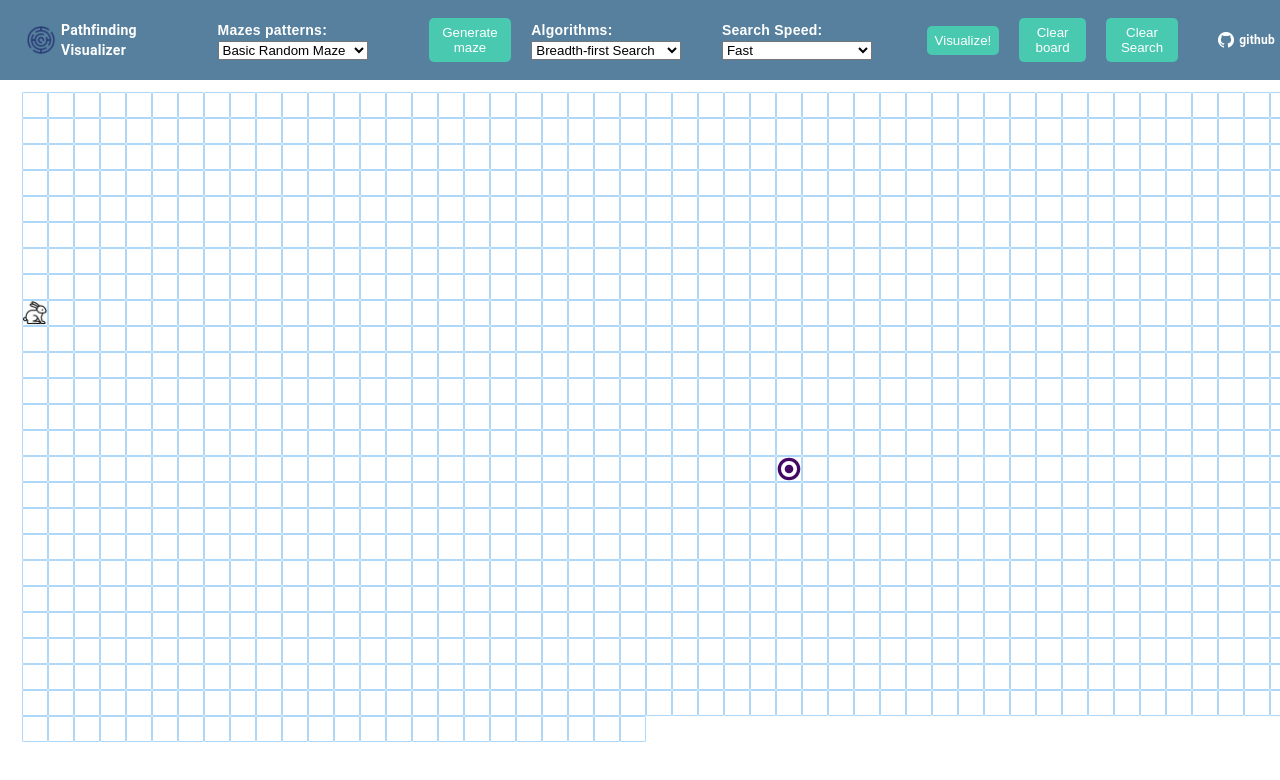
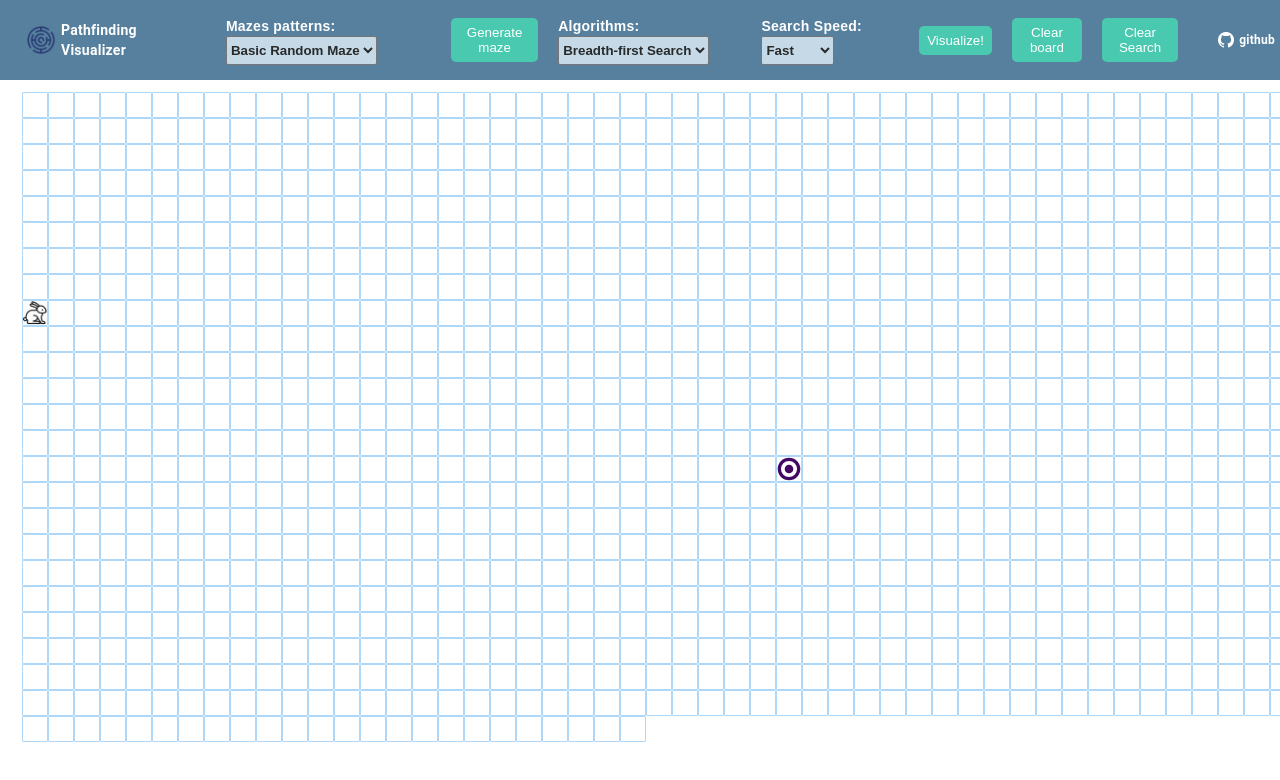
Before and after one commit to Raef96/path-search, an Angular app: page / in a window 1280 px wide. Shown: the top 780 px of the page. Built offline with nearby package versions, Linux system fonts and the light colour scheme.

Commit message:
update the dropdown & add less

```diff
--- a/src/app/components/dropdown/dropdown.component.html
+++ b/src/app/components/dropdown/dropdown.component.html
@@ -1,4 +1,4 @@
-<select class="dropdown" [disabled]="isDisabled" (change)="select($event)">
+<select [disabled]="isDisabled" (change)="select($event)">
   <option *ngFor="let option of options" [value]="option.id"  [selected]="isSelected(option)">
     {{option.label}}
   </option>
--- a/src/app/components/dropdown/dropdown.component.less
+++ b/src/app/components/dropdown/dropdown.component.less
@@ -1,3 +1,32 @@
-.dropdown{
-  width: 150px;
+select {
+  font-weight: bold;
+  padding-top: 5px;
+  padding-bottom: 5px;
+  color: #282a2a;
+  border-radius: 2px;
+  background-color: #c5d9e7;
+  cursor: pointer;
+
+  &:hover{
+    border-color:#999;
+  }
+
+  &:focus {
+    outline: none;
+    border-color: #999;
+    box-shadow: 0 0 5px rgba(21, 31, 46, 0.926);
+  }
+
+  option {
+    background-color: transparent;
+    color: #344149;
+    cursor: pointer;
+    font-weight: bold;
+    border-radius: 100%;
+
+    &:hover {
+      background-color: #f1f1f1; /* Light grey background on hover */
+      cursor: pointer;
+    }
+  }
 }
--- a/src/app/components/dropdown/dropdown.component.ts
+++ b/src/app/components/dropdown/dropdown.component.ts
@@ -1,7 +1,7 @@
 import { Component, EventEmitter, Input, Output } from '@angular/core';
 
 export interface Option {
-  id: string
+  id: number
   label: string
 }
 
@@ -22,7 +22,7 @@ export class DropdownComponent {
     this.selectedOption != null && this.selectedOption.id == option.id;
 
   select = (event: Event) => {
-    let selectedValue = (event.target as HTMLSelectElement).value;
+    let selectedValue = parseInt((event.target as HTMLSelectElement).value);
     this.selectedOption = this.options.filter(opt => opt.id == selectedValue)[0];
     this.changed.emit(this.selectedOption);
   }
```
